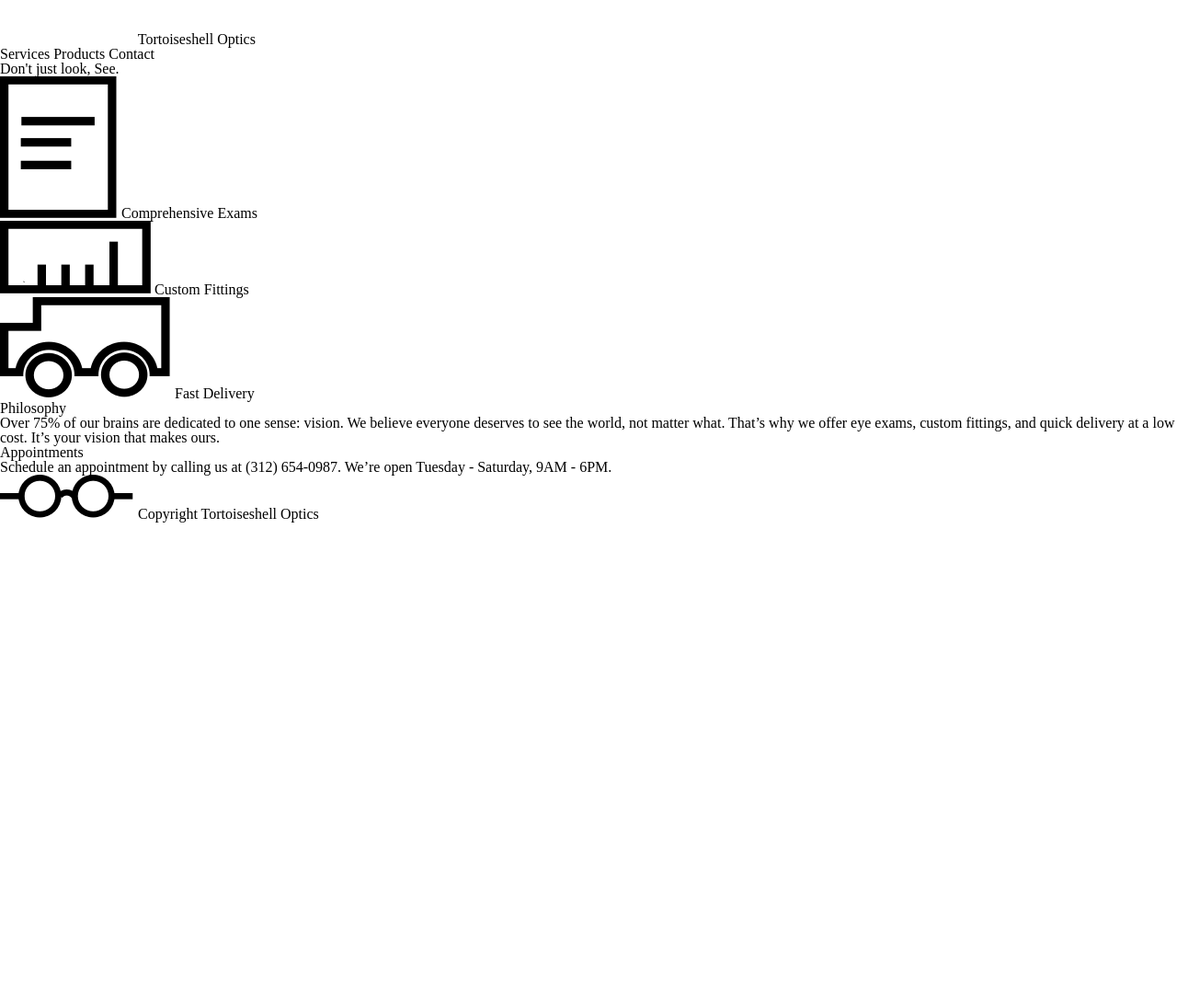
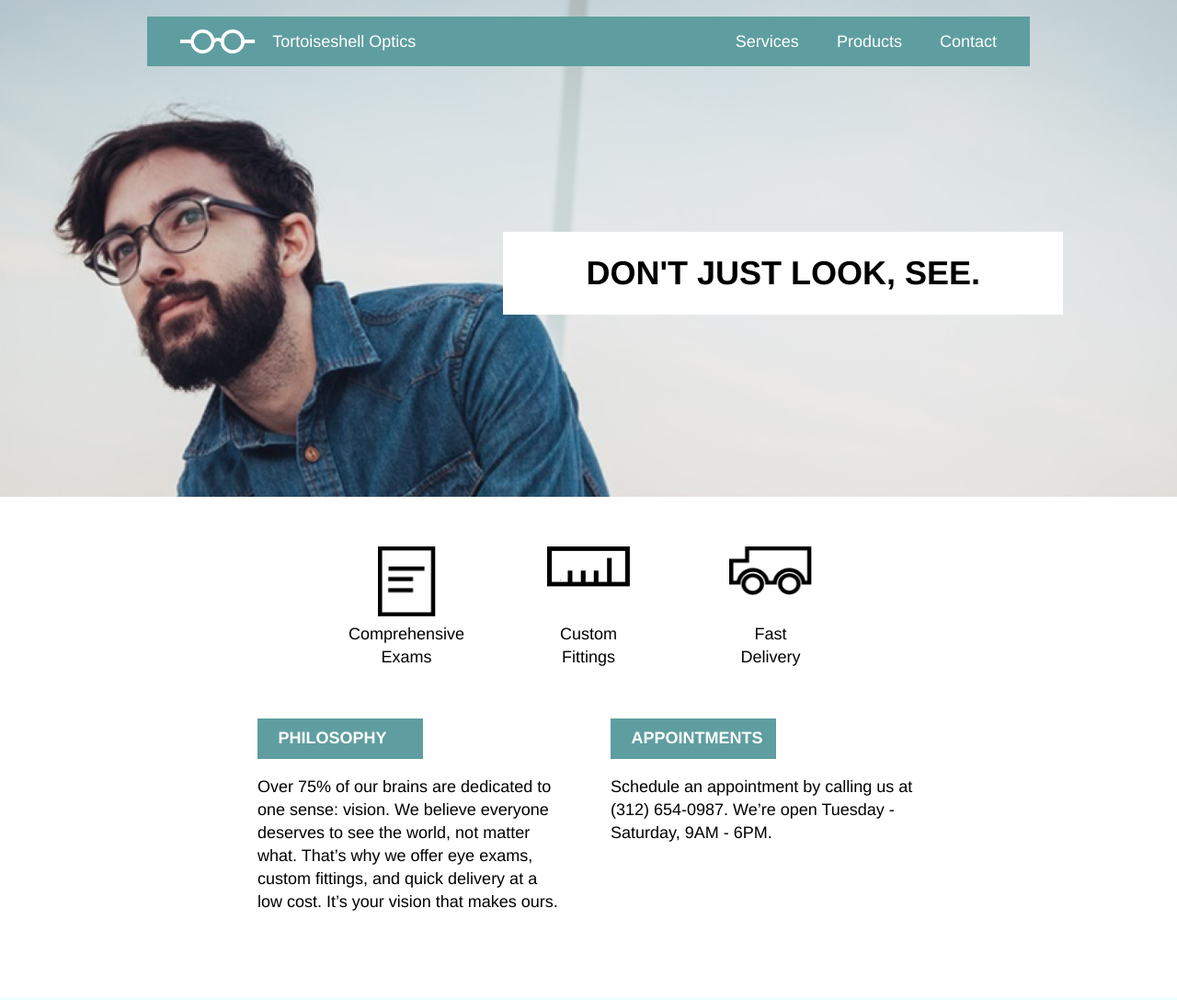
Before and after one commit to mebrungardt/TortoiseshellOptics, a plain HTML site: page index.html in a window 1280 px wide. Shown: the top 1087 px of the page at 92% size. Before the commit the page ends 800 px from the top, so only its background shows below. Drawn offline with Linux system fonts and the light colour scheme.

Commit message:
Finished Desktop CSS Style

```diff
--- a/index.html
+++ b/index.html
@@ -1,18 +1,17 @@
 <!DOCTYPE html>
 <html>
+
 <head>
   <meta charset="utf-8">
-    <meta name='viewport'
-      content='width=device-width, initial-scale=1.0, maximum-scale=1.0' />
+  <meta name='viewport' content='width=device-width, initial-scale=1.0, maximum-scale=1.0' />
   <link rel="stylesheet" href="./resources/css/reset.css" type="text/css">
   <link rel="stylesheet" href="./resources/css/style.css" type="text/css">
   <title>Tortoiseshell Optics</title>
 </head>
+
 <body>
   <div class="maincontainer">
-      <div class="container">
-
-        <div class="banner">
+    <div class="bannercontainer">
       <div class="header">
         <div class="name">
           <img src="./resources/images/logo-white.png" alt="Tortoiseshell Optics logo">
@@ -26,45 +25,57 @@
           </nav>
         </div>
       </div>
+      <div class="bannerwide">
         <div class="tagline">
           <h1>Don't just look, See.</h1>
         </div>
       </div>
+    </div>
 
+    <div class="offerscontainer">
       <div class="offers">
         <div class="offer1">
-            <img src="./resources/images/paper-icon.png" alt="Paper Icon">
-            <span>Comprehensive Exams</span>
+          <p><img src="./resources/images/paper-icon.png" alt="Paper Icon"></p>
+          <p>Comprehensive Exams</p>
         </div>
         <div class="offer2">
-            <img src="./resources/images/ruler-icon.png" alt="Ruler Icon">
-            <span>Custom Fittings</span>
+          <p><img src="./resources/images/ruler-icon.png" alt="Ruler Icon"></p>
+          <p>Custom Fittings</p>
         </div>
         <div class="offer3">
-            <img src="./resources/images/truck-icon.png" alt="Truck Icon">
-            <span>Fast Delivery</span>
+          <p><img src="./resources/images/truck-icon.png" alt="Truck Icon"></p>
+          <p>Fast Delivery</p>
+        </div>
       </div>
     </div>
 
+    <div class="aboutcontainer">
       <div class="about">
         <div class="ab1">
+          <div class="abtitle">
             <h2>Philosophy</h2>
+          </div>
           <p>Over 75% of our brains are dedicated to one sense: vision. We believe everyone deserves to see the world, not matter what. That’s why we offer eye exams, custom fittings, and quick delivery at a low cost. It’s your vision that makes ours.</p>
         </div>
         <div class="ab2">
+          <div class="abtitle">
             <h2>Appointments</h2>
+          </div>
           <p>Schedule an appointment by calling us at (312) 654-0987. We’re open Tuesday - Saturday, 9AM - 6PM.</p>
         </div>
       </div>
+    </div>
 
+    <div class="footercontainer">
       <footer>
           <img src="./resources/images/logo-black.png" alt="Tortoiseshell Optics Logo">
           <span>Copyright Tortoiseshell Optics</span>
       </footer>
+    </div>
 
-      </div>
 
   </div>
 
 </body>
+
 </html>
--- a/resources/css/style.css
+++ b/resources/css/style.css
@@ -0,0 +1,170 @@
+html {
+  font-size: 18px;
+  font-family: Helvetica;
+  line-height: 1.4;
+}
+
+.maincontainer {
+  display: flex;
+  flex-flow: column nowrap;
+  justify-content: center;
+}
+
+/*Banner includes header and tagline*/
+.bannercontainer {
+  display: flex;
+  flex-flow: column nowrap;
+  align-items: center;
+  background-image: url("../images/glasses-bg.png");
+  background-repeat: no-repeat;
+  background-position: center;
+  background-size: cover;
+  height: 30rem;
+}
+
+/*Begin header styling */
+.header {
+  margin-top: 1rem;
+  width: 960px;
+  background-color: cadetblue;
+  display: flex;
+  align-items: center;
+  justify-content: space-between;
+  color: white;
+}
+
+.name img {
+  height: 1.5rem;
+  padding-left: 2rem;
+}
+
+.name span{
+  padding: 1rem;
+}
+
+.name,.nav {
+  display: inline-flex;
+  align-items: center;
+}
+
+.nav span {
+  margin: 1rem;
+}
+
+.nav {
+  margin-right: 1rem;
+}
+
+/*Begin tagline styling*/
+.bannerwide {
+  display: flex;
+  justify-content: flex-end;
+  width: 1032px;
+}
+
+.tagline {
+  margin-top: 10rem;
+  background-color: white;
+}
+
+.tagline h1 {
+  font-weight: bold;
+  font-size: 2rem;
+  text-transform: uppercase;
+  padding: 1.5rem 5rem;
+}
+
+/*Begin offers styling*/
+.offerscontainer {
+  display: flex;
+  justify-content: center;
+}
+
+.offers {
+  width: 960px;
+  display: flex;
+  justify-content: center;
+}
+
+.offer1, .offer2, .offer3 {
+  width: 5rem;
+  display: flex;
+  flex-flow: column nowrap;
+  margin: 3rem;
+  align-items: center;
+  justify-content: space-between;
+  text-align: center;
+  line-height: 1.4;
+}
+
+.offer1 img {
+  width: 3.5rem;
+}
+
+.offer2 img {
+  width: 5rem;
+}
+
+.offer3 img{
+  width: 5rem;
+}
+
+/*Begin about styling*/
+.aboutcontainer {
+  display:flex;
+  justify-content: center;
+}
+
+.about {
+  width: 960px;
+  display: flex;
+  justify-content: center;
+}
+
+.ab1,.ab2 {
+  width: 35%;
+}
+
+.ab1 {
+  margin-right: 5%;
+  margin-bottom: 5rem;
+}
+
+.abtitle {
+  background-color: cadetblue;
+  width: 10rem;
+  margin-bottom: 1rem;
+}
+
+h2 {
+  font-weight: bold;
+  font-size: 1rem;
+  color: white;
+  padding: .5rem 1.25rem;
+  text-transform: uppercase;
+  line-height: 1.4;
+}
+
+.about p{
+  line-height: 1.4;
+}
+
+/*Begin footer styling*/
+.footercontainer {
+  display: flex;
+  justify-content: center;
+  background-color: azure;
+  height: 9.5rem;
+
+}
+footer {
+  width: 1032px;
+  display: flex;
+  justify-content: flex-start;
+  align-items: center;
+}
+footer img {
+  height: 1.5rem;
+  margin-left: 4rem;
+  margin-right: 1rem;
+}
```
Lines whose indentation alone changed are shown as unchanged.
